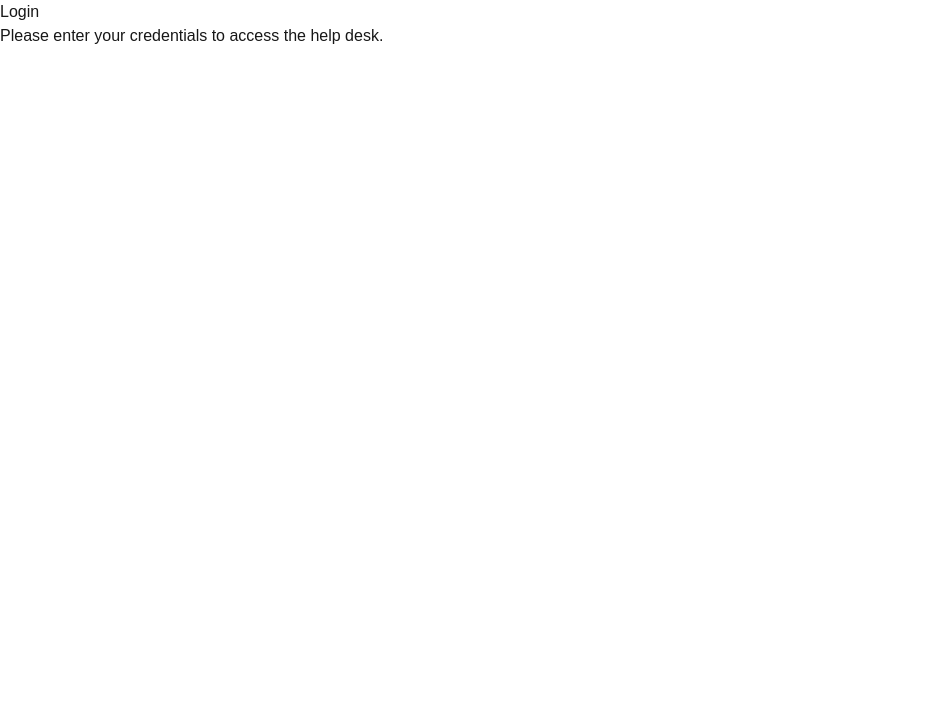
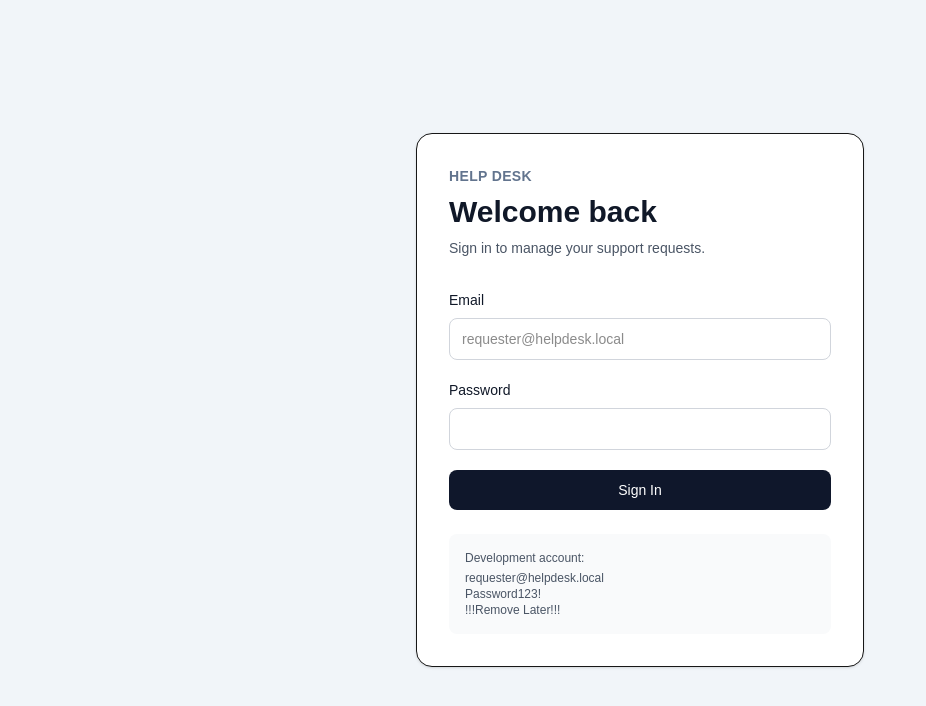
Before and after one commit to ivanjameslo/help-desk-management, a Next.js app: page /login in a window 1280 px wide. Shown: the top 706 px of the page, without its empty margins (0-926 px from the left). Built offline with nearby package versions, Linux system fonts and the light colour scheme; no server answers.

Commit message:
feat: implement login functionality with validation and session management

```diff
--- a/src/app/(app)/layout.tsx
+++ b/src/app/(app)/layout.tsx
@@ -1,29 +1,63 @@
 import type { ReactNode } from "react";
+import { redirect } from "next/navigation";
 
+import { auth, signOut } from "@/auth";
 import { AppSidebar } from "@/components/app-sidebar";
 
 type AppLayoutProps = {
   children: ReactNode;
 };
 
-export default function AppLayout({ children }: AppLayoutProps) {
+export default async function AppLayout({ children }: AppLayoutProps) {
+  const session = await auth();
+
+  if (!session?.user) {
+    redirect("/login");
+  }
+
+  const roleLabel = session.user.role
+    ? session.user.role.toLowerCase().replaceAll("_", " ")
+    : "User";
+
   return (
     <div className="flex min-h-screen bg-slate-50">
       <AppSidebar />
 
       <div className="flex min-w-0 flex-1 flex-col">
-        <header className="flex h-16 items-center justify-between border-b bg-white px-6">
-          <div>
-            <p className="text-sm font-medium text-gray-900">
-              Help Desk Management System
-            </p>
-          </div>
+        <header className="flex min-h-16 items-center justify-between border-b bg-white px-6">
+          <p className="text-sm font-medium text-gray-900">
+            Help Desk Management System
+          </p>
 
-          <div className="text-sm text-gray-600">
-            Administrator
+          <div className="flex items-center gap-4">
+            <div className="text-right">
+              <p className="text-sm font-medium text-gray-900">
+                {session.user.name}
+              </p>
+
+              <p className="text-xs text-gray-500">
+                {roleLabel}
+              </p>
+            </div>
+
+            <form
+              action={async () => {
+                "use server";
+
+                await signOut({
+                  redirectTo: "/login",
+                });
+              }}
+            >
+              <button
+                type="submit"
+                className="rounded-lg border px-3 py-2 text-sm font-medium text-gray-700 transition hover:bg-gray-100"
+              >
+                Sign Out
+              </button>
+            </form>
           </div>
         </header>
-
         <main className="flex-1 p-6">{children}</main>
       </div>
     </div>
--- a/src/app/(app)/tickets/new/action.ts
+++ b/src/app/(app)/tickets/new/actions.ts
@@ -5,6 +5,7 @@ import { randomUUID } from "node:crypto";
 import { revalidatePath } from "next/cache";
 import { redirect } from "next/navigation";
 import { z } from "zod";
+import { auth } from "@/auth";
 
 import { prisma } from "@/lib/prisma";
 import { createTicketSchema, type CreateTicketState } from "@/lib/validations/ticket";
@@ -36,26 +37,25 @@ export async function createTicket(
         priority,
     } = validatedFields.data;
 
-    /*
-   * Temporary development user.
-   *
-   * Authentication will eventually replace this lookup
-   * with the currently logged-in user's ID.
-   */
+    const session = await auth();
+
+    if (!session?.user?.id) {
+        redirect("/login");
+    }
 
     const requester = await prisma.user.findUnique({
         where: {
-            email: "requester@helpdesk.local",
+            id: session.user.id,
+            isActive: true,
         },
         select: {
             id: true,
-            isActive: true,
-        }
+        },
     });
 
-    if (!requester || !requester.isActive) {
+    if (!requester) {
         return {
-            message: "The development requester account could not be found.",
+            message: "Your user account is unavailable or inactive.",
         };
     }
 
--- /dev/null
+++ b/src/app/login/actions.ts
@@ -0,0 +1,62 @@
+"use server";
+
+import { AuthError } from "next-auth";
+import { z } from "zod";
+
+import { signIn } from "@/auth";
+
+const loginSchema = z.object({
+    email: z.string().trim().email("Enter a valid email address."),
+    password: z.string().min(1, "Password is required,"),
+});
+
+export type LoginState = {
+    error?: string;
+};
+
+export async function login(
+    _previousState: LoginState,
+    formData: FormData,
+): Promise<LoginState> {
+    const validatedFields = loginSchema.safeParse({
+        email: formData.get("email"),
+        password: formData.get("password"),
+    });
+
+    if (!validatedFields.success) {
+        return {
+            error:
+                validatedFields.error.issues[0]?.message ?? "Enter valid login credentials.",
+        };
+    }
+
+    try {
+        await signIn("credentials", {
+            email: validatedFields.data.email,
+            password: validatedFields.data.password,
+            redirectTo: "/dashboard",
+        })
+    } catch (error) {
+        if (error instanceof AuthError) {
+            if (error.type === "CredentialsSignin") {
+                return {
+                    error: "Invalid email or password."
+                };
+            }
+
+            return {
+                error: "Unable to sign in. Please try again.",
+            };
+        }
+
+        /*
+        * Successful Auth.js redirects are implemented internally
+        * by throwing a redirect response, so non-auth errors must
+        * be rethrown.
+        */
+
+        throw error;
+    }
+
+    return {};
+}
--- a/src/app/login/page.tsx
+++ b/src/app/login/page.tsx
@@ -1,8 +1,44 @@
-export default function LoginPage() {
+import { redirect } from "next/navigation";
+
+import { auth } from "@/auth";
+import { LoginForm } from "@/components/auth/login-form";
+
+export default async function LoginPage() {
+  const session = await auth();
+
+  if (session?.user) {
+    redirect("/dashboard");
+  }
+
   return (
-    <main>
-      <h1>Login</h1>
-      <p>Please enter your credentials to access the help desk.</p>
+    <main className="flex min-h-screen items-center justify-center bg-slate-100 px-4">
+      <div className="w-full max-w-md rounded-2xl border bg-white p-8 shadow-sm">
+        <div className="mb-8">
+          <p className="text-sm font-semibold uppercase tracking-wide text-slate-500">
+            Help Desk
+          </p>
+
+          <h1 className="mt-2 text-3xl font-bold text-gray-900">
+            Welcome back
+          </h1>
+
+          <p className="mt-2 text-sm text-gray-600">
+            Sign in to manage your support requests.
+          </p>
+        </div>
+
+        <LoginForm />
+
+        {/* Remove Later */}
+        <div className="mt-6 rounded-lg bg-gray-50 p-4 text-xs text-gray-600">
+          <p>Development account:</p>
+          <p className="mt-1">
+            requester@helpdesk.local
+          </p>
+          <p>Password123!</p>
+          <p>!!!Remove Later!!!</p>
+        </div>
+      </div>
     </main>
   );
 }
--- a/src/auth.ts
+++ b/src/auth.ts
@@ -13,6 +13,10 @@ const credentialsSchema = z.object({
 export const { handlers, auth, signIn, signOut } = NextAuth({
     // trustHost: true,
 
+    pages: {
+        signIn: "/login"
+    },
+
     session: {
         strategy: "jwt",
     },
@@ -23,7 +27,7 @@ export const { handlers, auth, signIn, signOut } = NextAuth({
                 email: {
                     label: "Email",
                     type: "email",
-                    placeholder: "requester@helpdesk.local"
+                    // placeholder: "requester@helpdesk.local"
                 },
 
                 password: {
@@ -50,6 +54,7 @@ export const { handlers, auth, signIn, signOut } = NextAuth({
                         name: true,
                         email: true,
                         passwordHash: true,
+                        role: true,
                         isActive: true,
                     },
                 });
@@ -71,8 +76,31 @@ export const { handlers, auth, signIn, signOut } = NextAuth({
                     id: user.id,
                     name: user.name,
                     email: user.email,
+                    role: user.role,
                 };
             },
         }),
     ],
+
+    callbacks: {
+        jwt({ token, user }) {
+            if (user) {
+                token.role = user.role;
+            }
+
+            return token;
+        },
+
+        session({ session, token }) {
+            if (token.sub) {
+                session.user.id = token.sub;
+            }
+
+            if (token.role) {
+                session.user.role = token.role;
+            }
+
+            return session;
+        },
+    },
 });
--- /dev/null
+++ b/src/components/auth/login-form.tsx
@@ -0,0 +1,71 @@
+"use client";
+
+import { useActionState } from "react";
+
+import { login, type LoginState } from "@/app/login/actions";
+
+const initialState: LoginState = {};
+
+export function LoginForm() {
+    const [state, formAction, pending ] = useActionState(
+        login,
+        initialState,
+    );
+
+    return (
+        <form action={formAction} className="space-y-5">
+            <div>
+                <label
+                    htmlFor="email"
+                    className="block text-sm font-medium text-gray-900"
+                >
+                    Email
+                </label>
+
+                <input
+                    id="email"
+                    name="email"
+                    type="email"
+                    required
+                    autoComplete="email"
+                    placeholder="requester@helpdesk.local"
+                    className="mt-2 w-full rounded-lg border border-gray-300 px-3 py-2.5 text-sm outline-none focus:border-slate-700"
+                />
+            </div>
+
+            <div>
+                <label
+                    htmlFor="password"
+                    className="block text-sm font-medium text-gray-900"
+                >
+                    Password
+                </label>
+                <input
+                    id="password"
+                    name="password"
+                    type="password"
+                    required
+                    autoComplete="current-password"
+                    className="mt-2 w-full rounded-lg border border-gray-300 px-3 py-2.5 text-sm outline-none focus:border-slate-700"
+                />
+            </div>
+
+            {state.error && (
+                <p
+                    aria-live="polite"
+                    className="rounded-lg bg-red-50 px-4 py-3 text-sm text-red-700"
+                >
+                    {state.error}
+                </p>
+            )}
+
+            <button
+                type="submit"
+                disabled={pending}
+                className="w-full rounded-lg bg-slate-900 px-4 py-2.5 text-sm font-medium text-white transition hover:bg-slate-700 disabled:cursor-not-allowed disabled:opacity-60"
+            >
+                {pending ? "Signing in..." : "Sign In"}
+            </button>
+        </form>
+    )
+}
--- /dev/null
+++ b/src/types/next-auth.d.ts
@@ -0,0 +1,25 @@
+import type { DefaultSession } from "next-auth";
+import "next-auth/jwt";
+
+import type { UserRole } from "@/generated/prisma/client";
+
+declare module "next-auth" {
+    interface Session {
+        user: {
+            id: string;
+            role: UserRole;
+        } & DefaultSession["user"];
+    }
+
+    interface User {
+        role: UserRole;
+    }
+}
+
+declare module "next-auth/jwt" {
+    interface JWT {
+        role?: UserRole;
+    }
+}
+
+export {};
```
